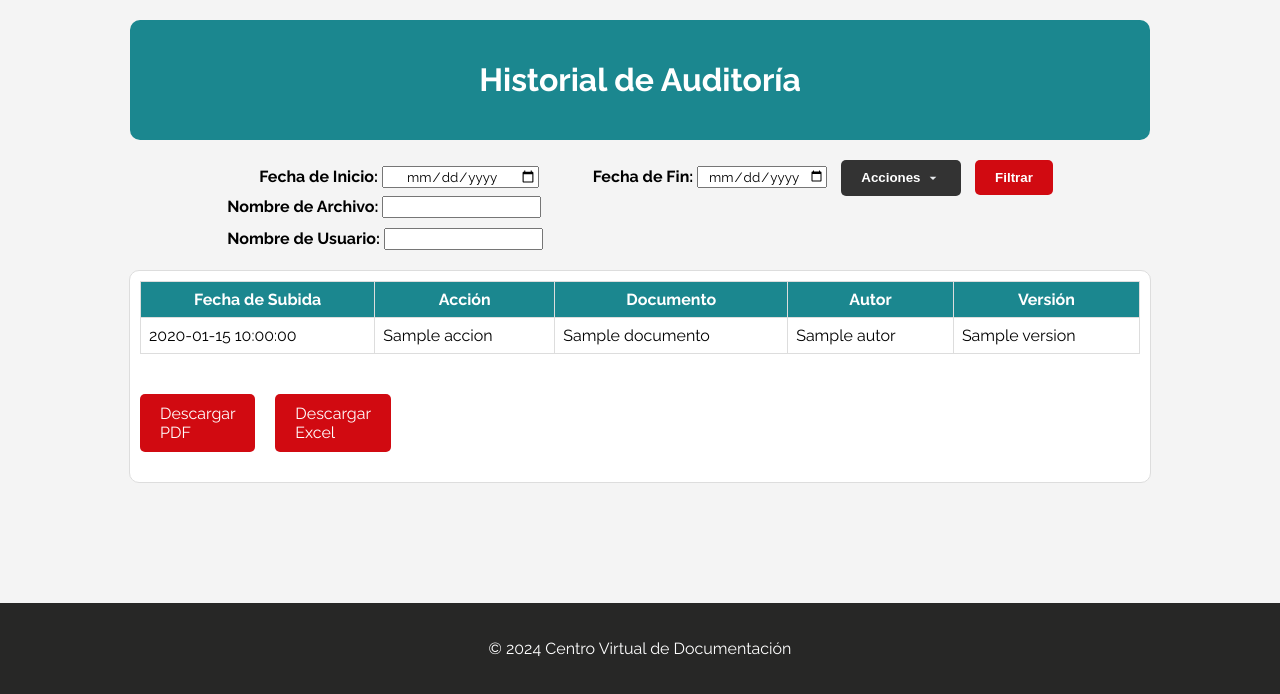
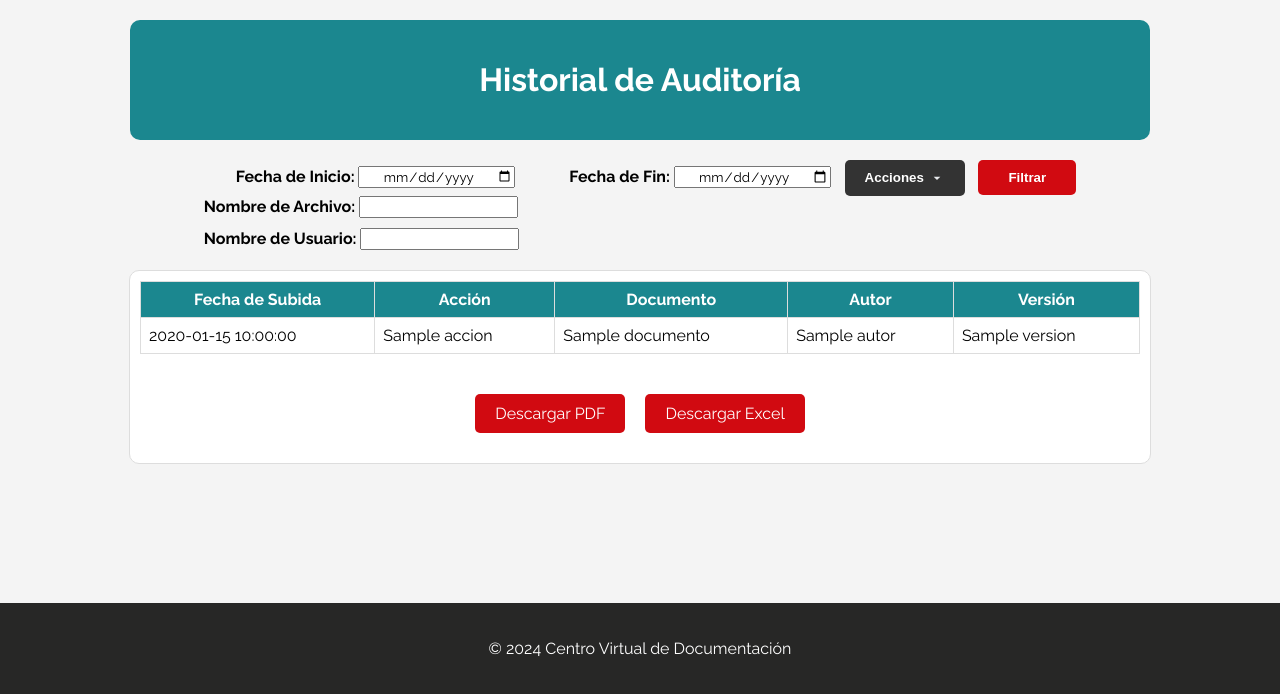
Before and after one commit to AndresMendoza0030/Portal-de-Documentos, a Flask app: template app/templates/auditoria.html in a window 1280 px wide. Shown: the part 106-800 px from the top of the page. Run offline with Flask 3, Linux system fonts and the light colour scheme; the template is opened without the code that fills it: most values are stand-ins (such as "Sample title", 1, 10 or a date in 2020); some libraries are stand-ins or nearby versions.

Commit message:
View Audit

```diff
--- a/app/templates/auditoria.html
+++ b/app/templates/auditoria.html
@@ -56,10 +56,11 @@
 
     .download-buttons {
         display: flex;
-        justify-content: space-between;
-        width: 100%;
-        max-width: 200px;
-        gap: 20px;
+
+        justify-content: center; /* Cambiado para centrar los botones */
+        margin-top: 20px; /* Añadir margen superior para separación */
+        gap: 20px; /* Espacio entre los botones */
+
     }
 
     .download-button {
@@ -104,7 +105,7 @@
     }
 
     .filter-button, .search-button {
-        padding: 10px 20px;
+        padding: 10px 30px;
         background-color: #D10A11;
         color: #fff;
         border: none;
@@ -123,6 +124,7 @@
         cursor: pointer;
         margin-left: 10px;
         font-weight: bold;
+        text-align: center;
     }
 
     .filter-button:hover, .search-button:hover {
@@ -170,7 +172,7 @@
         <label for="start_date" style="margin-left: 32px;">Fecha de Inicio:</label>
         <input type="date" id="start_date" name="start_date" value="{{ request.args.get('start_date', '') }}" style="font-family: 'Raleway', sans-serif; font-weight: normal; text-align: center; width: 152px;">
         <label for="end_date" style="margin-left: 50px;">Fecha de Fin:</label>
-        <input type="date" id="end_date" name="end_date" value="{{ request.args.get('end_date', '') }}" style="font-family: 'Raleway', sans-serif; font-weight: normal; text-align: center;">
+        <input type="date" id="end_date" name="end_date" value="{{ request.args.get('end_date', '') }}" style="font-family: 'Raleway', sans-serif; font-weight: normal; text-align: center; width: 152px;">
         <div class="dropdown">
             <button type="button" class="d-button dropbtn">
 
@@ -219,7 +221,8 @@
             </tr>
             {% endfor %}
         </table>
-        <div class="download-buttons">
+
+        <div class="download-buttons" style="text-align: center;">
             <a href="#" class="download-button" onclick="showModal('pdf')">Descargar PDF</a>
             <a href="#" class="download-button" onclick="showModal('excel')">Descargar Excel</a>
         </div>
```
